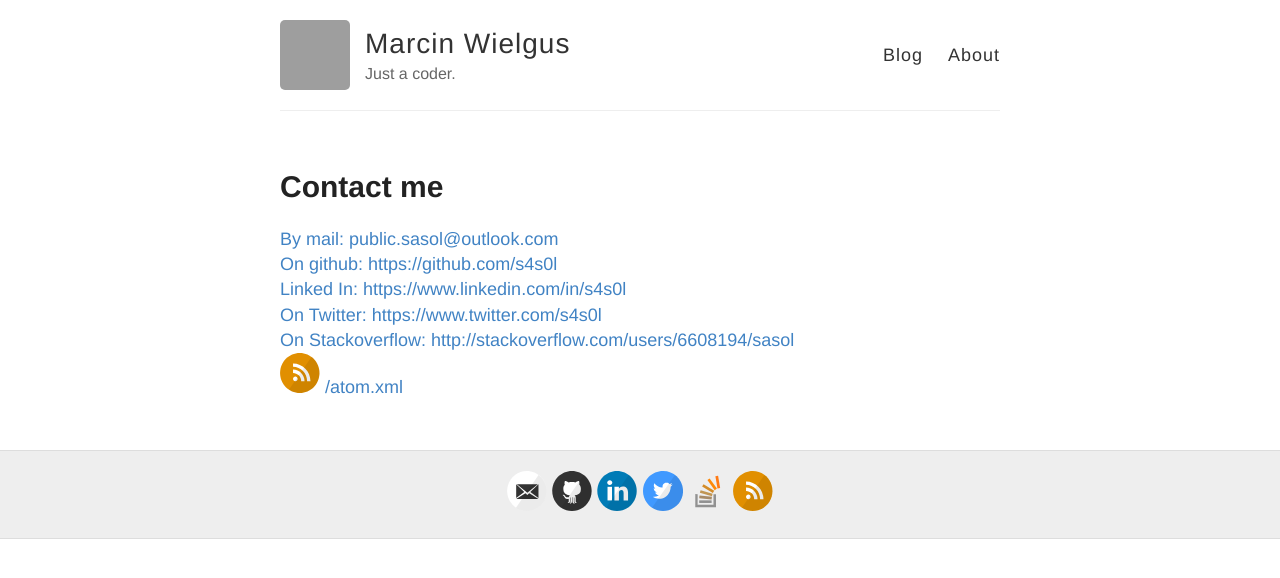
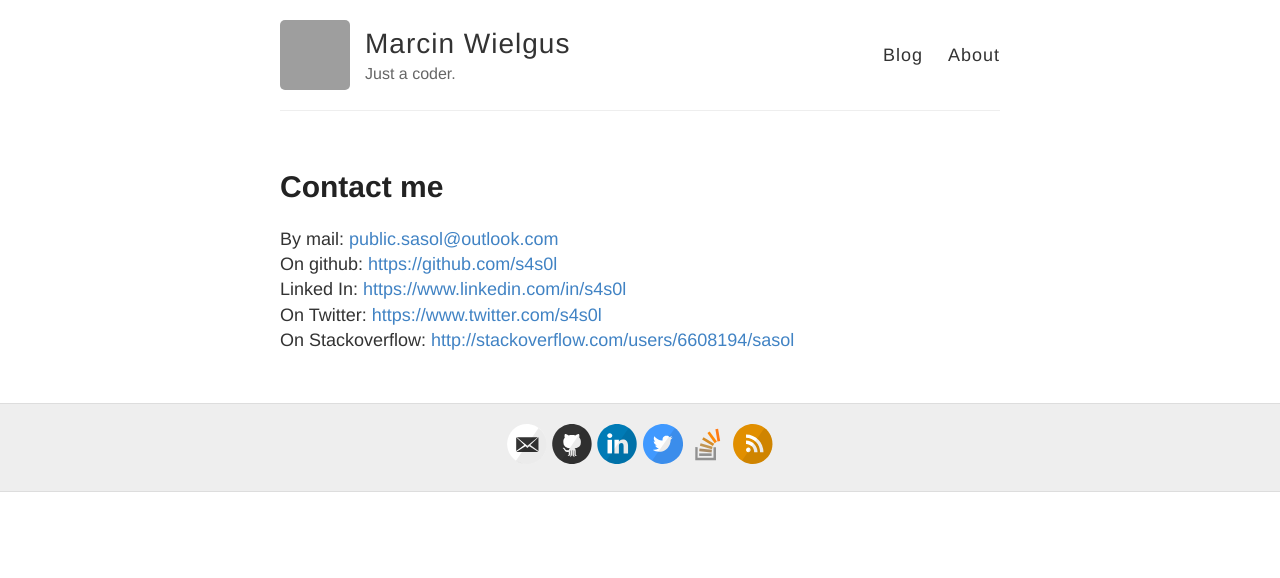
Before and after one commit to s4s0l/s4s0l.github.io, a Jekyll site: the page built from about.html, in a window 1280 px wide. Shown: the top 578 px of the page. Built offline with Jekyll 4.4.1, drawn with Linux system fonts in a browser that asks for light colours; grey boxes are pictures that could not be loaded.

Commit message:
Personalization touch

```diff
--- a/_config.yml
+++ b/_config.yml
@@ -34,7 +34,7 @@ footer-links:
 
 # Enter your Disqus shortname (not your username) to enable commenting on posts
 # You can find your shortname on the Settings page of your Disqus account
-disqus:
+disqus: s4s0l-github-io
 
 # Enter your Google Analytics web tracking code (e.g. UA-2110908-2) to activate tracking
 google_analytics:
--- a/about.html
+++ b/about.html
@@ -7,69 +7,88 @@ layout: default
     <h1>Contact me</h1>
 
     {% if site.footer-links.dribbble %}
-        <div class="contact_info"><a href="https://dribbble.com/{{ site.footer-links.dribbble }}" target="_blank">
-            On Dribble: https://dribbble.com/{{ site.footer-links.dribbble }}
-        </a></div>
+        <div class="contact_info">On Dribble:
+            <a href="https://dribbble.com/{{ site.footer-links.dribbble }}" target="_blank">
+            https://dribbble.com/{{ site.footer-links.dribbble }}
+            </a>
+        </div>
     {% endif %}
     {% if site.footer-links.email %}
-        <div class="contact_info"><a href="mailto:{{ site.footer-links.email }}" target="_blank">
-            By mail: {{ site.footer-links.email }}
-        </a></div>
+        <div class="contact_info">By mail:
+            <a href="mailto:{{ site.footer-links.email }}" target="_blank">
+            {{ site.footer-links.email }}
+            </a>
+        </div>
     {% endif %}
     {% if site.footer-links.facebook %}
-        <div class="contact_info"><a href="https://www.facebook.com/{{ site.footer-links.facebook }}" target="_blank">
-            On facebook: https://www.facebook.com/{{ site.footer-links.facebook }}
-        </a></div>
+        <div class="contact_info">On facebook:
+            <a href="https://www.facebook.com/{{ site.footer-links.facebook }}" target="_blank">
+            https://www.facebook.com/{{ site.footer-links.facebook }}
+            </a>
+        </div>
     {% endif %}
     {% if site.footer-links.flickr %}
-        <div class="contact_info"><a href="https://www.flickr.com/{{ site.footer-links.flickr }}" target="_blank">
-            On Flickr: https://www.flickr.com/{{ site.footer-links.flickr }}
-        </a></div>
+        <div class="contact_info">On Flickr:
+            <a href="https://www.flickr.com/{{ site.footer-links.flickr }}" target="_blank">
+            https://www.flickr.com/{{ site.footer-links.flickr }}
+            </a>
+        </div>
     {% endif %}
     {% if site.footer-links.github %}
-        <div class="contact_info"><a href="https://github.com/{{ site.footer-links.github }}" target="_blank">
-            On github: https://github.com/{{ site.footer-links.github }}
-        </a></div>
+        <div class="contact_info">On github:
+            <a href="https://github.com/{{ site.footer-links.github }}" target="_blank">
+            https://github.com/{{ site.footer-links.github }}
+            </a>
+        </div>
     {% endif %}
     {% if site.footer-links.instagram %}
-        <div class="contact_info"><a href="https://instagram.com/{{ site.footer-links.instagram }}" target="_blank">
-            On Instagram: https://instagram.com/{{ site.footer-links.instagram }}
-        </a></div>
+        <div class="contact_info">On Instagram:
+            <a href="https://instagram.com/{{ site.footer-links.instagram }}" target="_blank">
+            https://instagram.com/{{ site.footer-links.instagram }}
+            </a>
+        </div>
     {% endif %}
     {% if site.footer-links.linkedin %}
-        <div class="contact_info"><a href="https://www.linkedin.com/in/{{ site.footer-links.linkedin }}" target="_blank">
-            Linked In: https://www.linkedin.com/in/{{ site.footer-links.linkedin }}
-        </a></div>
+        <div class="contact_info">Linked In:
+            <a href="https://www.linkedin.com/in/{{ site.footer-links.linkedin }}" target="_blank">
+            https://www.linkedin.com/in/{{ site.footer-links.linkedin }}
+            </a>
+        </div>
     {% endif %}
     {% if site.footer-links.pinterest %}
-        <div class="contact_info"><a href="https://www.pinterest.com/{{ site.footer-links.pinterest }}" target="_blank">
-            On Pinterest: https://www.pinterest.com/{{ site.footer-links.pinterest }}
-        </a></div>
+        <div class="contact_info">On Pinterest:
+            <a href="https://www.pinterest.com/{{ site.footer-links.pinterest }}" target="_blank">
+            https://www.pinterest.com/{{ site.footer-links.pinterest }}
+            </a>
+        </div>
     {% endif %}
     {% if site.footer-links.twitter %}
-        <div class="contact_info"><a href="https://www.twitter.com/{{ site.footer-links.twitter }}" target="_blank">
-            On Twitter: https://www.twitter.com/{{ site.footer-links.twitter }}
-        </a></div>
+        <div class="contact_info">On Twitter:
+            <a href="https://www.twitter.com/{{ site.footer-links.twitter }}" target="_blank">
+            https://www.twitter.com/{{ site.footer-links.twitter }}
+            </a>
+        </div>
     {% endif %}
     {% if site.footer-links.stackoverflow %}
-        <div class="contact_info"><a href="http://stackoverflow.com/{{ site.footer-links.stackoverflow }}" target="_blank">
-            On Stackoverflow: http://stackoverflow.com/{{ site.footer-links.stackoverflow }}
-        </a></div>
+        <div class="contact_info">On Stackoverflow:
+            <a href="http://stackoverflow.com/{{ site.footer-links.stackoverflow }}" target="_blank">
+            http://stackoverflow.com/{{ site.footer-links.stackoverflow }}
+            </a>
+        </div>
     {% endif %}
     {% if site.footer-links.youtube %}
-        <div class="contact_info"><a href="https://youtube.com/{{ site.footer-links.youtube }}" target="_blank">
-            On Youtube: https://youtube.com/{{ site.footer-links.youtube }}
-        </a></div>
+        <div class="contact_info">On Youtube:
+            <a href="https://youtube.com/{{ site.footer-links.youtube }}" target="_blank">
+            https://youtube.com/{{ site.footer-links.youtube }}
+            </a>
+        </div>
     {% endif %}
     {% if site.footer-links.googleplus %}
-        <div class="contact_info"><a href="https://plus.google.com/{{ site.footer-links.googleplus }}" target="_blank">
-            On G+: https://plus.google.com/{{ site.footer-links.googleplus }}
-        </a></div>
-    {% endif %}
-    {% if site.footer-links.rss %}
-        <div class="contact_info"><a href="{{ site.baseurl }}/atom.xml" target="_blank">
-            <i class="svg-icon rss"></i> {{ site.baseurl }}/atom.xml
-        </a></div>
+        <div class="contact_info">On G+:
+            <a href="https://plus.google.com/{{ site.footer-links.googleplus }}" target="_blank">
+            https://plus.google.com/{{ site.footer-links.googleplus }}
+            </a>
+        </div>
     {% endif %}
 
 </div>
```
